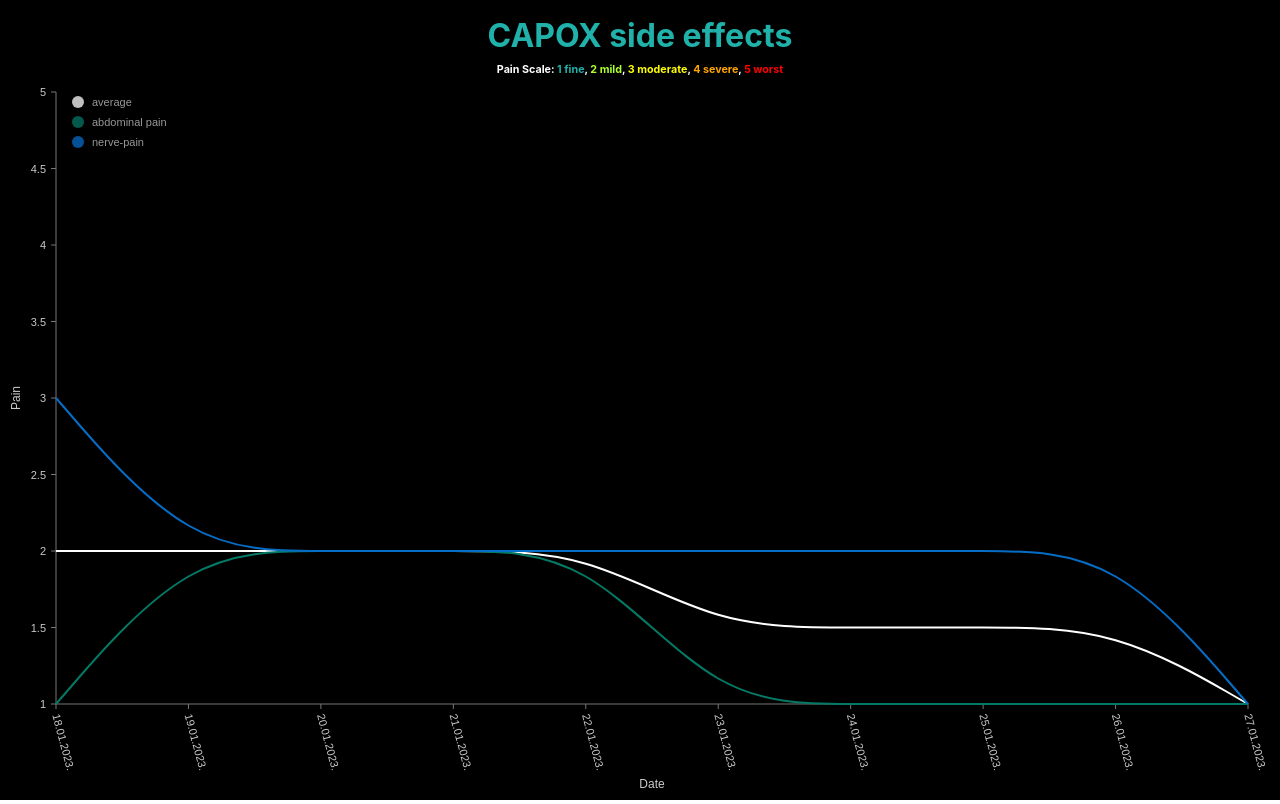
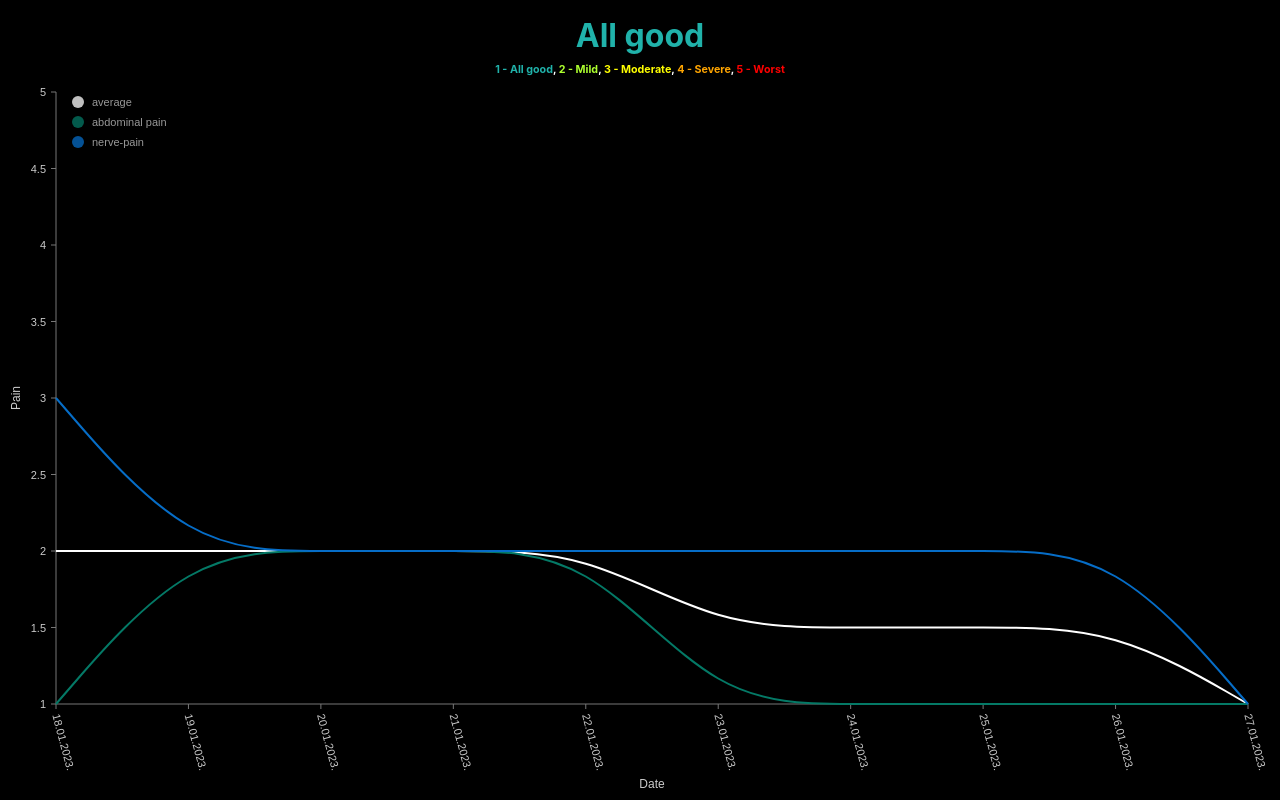
Before and after one commit to zoranlj/my-chemo, a React (Create React App) app: page / in a window 1280 px wide. Built offline with nearby package versions, Linux system fonts and the light colour scheme.

Commit message:
TodayFeel.tsx

```diff
--- a/src/App.scss
+++ b/src/App.scss
@@ -19,7 +19,7 @@
     height: calc(100dvh - var(--sl-header-height));
   }
 
-  .fine {
+  .allGood {
     color: lightseagreen;
   }
 
--- a/src/App.tsx
+++ b/src/App.tsx
@@ -1,22 +1,22 @@
 import React from 'react'
 import './App.scss'
 import LineChart from './components/LineChart'
+import TodayFeel from './components/TodayFeel'
+import useSetHeaderHeight from './hooks/useSetHeaderHeight'
 import data from './data/data'
-import useSetHeaderHeight from './hooks/useSetHeaderHeight'
 
 function App() {
-    // set header height
     useSetHeaderHeight()
     return (
         <div className="container">
             <header>
-                <h1 className="fine">CAPOX side effects</h1>
+                <TodayFeel data={data} />
                 <h6>
-                    Pain Scale: <span className="fine">1 fine</span>,{' '}
-                    <span className="mild">2 mild</span>,{' '}
-                    <span className="moderate">3 moderate</span>,{' '}
-                    <span className="severe">4 severe</span>,{' '}
-                    <span className="worst">5 worst</span>
+                    <span className="allGood">1 - All good</span>,{' '}
+                    <span className="mild">2 - Mild</span>,{' '}
+                    <span className="moderate">3 - Moderate</span>,{' '}
+                    <span className="severe">4 - Severe</span>,{' '}
+                    <span className="worst">5 - Worst</span>
                 </h6>
             </header>
             <main className="lineChartWrapper">
--- /dev/null
+++ b/src/components/TodayFeel.tsx
@@ -0,0 +1,25 @@
+import React from 'react'
+import { last } from 'lodash'
+import { Serie } from '@nivo/line'
+
+const TodayFeel = ({ data }: { data: Serie[] }) => {
+    const todayFeel = last(last(data)?.data)?.y || 0
+
+    return (
+        <>
+            {todayFeel >= 1 && todayFeel < 2 && (
+                <h1 className="allGood">All good</h1>
+            )}
+            {todayFeel >= 2 && todayFeel < 3 && <h1 className="mild">Mild</h1>}
+            {todayFeel >= 3 && todayFeel < 4 && (
+                <h1 className="moderate">Moderate</h1>
+            )}
+            {todayFeel >= 4 && todayFeel < 5 && (
+                <h1 className="severe">Severe</h1>
+            )}
+            {todayFeel >= 5 && <h1 className="worst">Worst</h1>}
+        </>
+    )
+}
+
+export default TodayFeel
```
